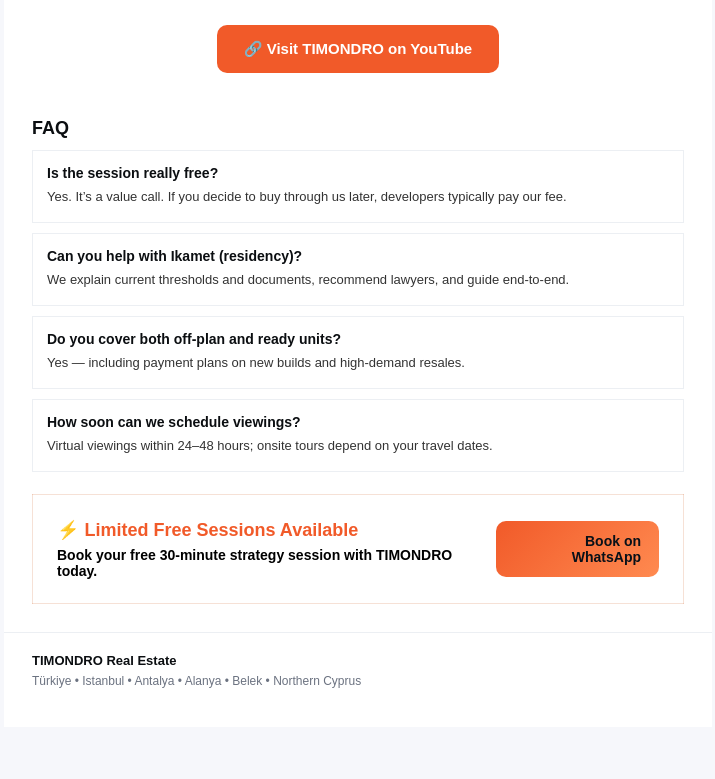
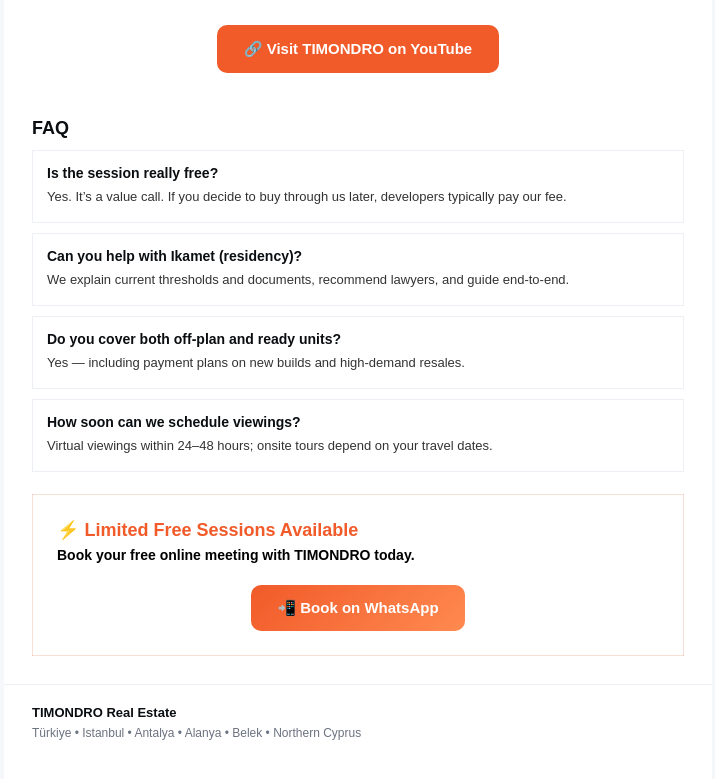
Before and after one commit to RazanAl-Masri/30-min-meeting-landing-page, a plain HTML site: page index.html in a window 1280 px wide. Shown: the part 1444-2223 px from the top of the page, without its empty margins (282-997 px from the left). Before the commit the page ends 2171 px from the top, so only its background shows below. Drawn offline with Linux system fonts and the light colour scheme.

Commit message:
Update index.html

```diff
--- a/index.html
+++ b/index.html
@@ -353,17 +353,25 @@
     <table role="presentation" width="100%" style="background:#ffffff; border:1px solid rgba(207,108,51,.2); border-radius:14px;">
       <tr>
         <td style="padding:18px;">
-                  <table role="presentation" width="100%">
+          <table role="presentation" width="100%" style="border-collapse:collapse;">
             <tr>
-                      <td class="stack" valign="middle" style="padding:6px;">
-                        <p style="font:700 18px Arial, Helvetica, sans-serif; color:#f15a29; Margin:0 0 6px;">⚡ Limited Free Sessions Available</p>
-                        <p style="font:700 14px Arial, Helvetica, sans-serif; color:#000; Margin:0;">Book your free 30-minute strategy session with TIMONDRO today.</p>
+              <td valign="middle" style="padding:6px;">
+                <p style="font:700 18px Arial, Helvetica, sans-serif; color:#f15a29; margin:0 0 6px;">
+                  ⚡ Limited Free Sessions Available
+                </p>
+                <p style="font:700 14px Arial, Helvetica, sans-serif; color:#000; margin:0;">
+                  Book your free online meeting with TIMONDRO today.
+                </p>
               </td>
-                      <td class="stack" valign="middle" align="right" style="padding:6px;">
+            </tr>
+            <tr>
+              <td align="center" style="padding:16px 6px 6px 6px;">
                 <a href="https://wa.me/905425301811"
                    class="btn"
-                           style="display:inline-block; padding:12px 18px; font:700 14px Arial, Helvetica, sans-serif; color:#081018; background:linear-gradient(135deg,#f15a29,#ff8a50); border-radius:10px;">
-                           Book on WhatsApp
+                   style="display:inline-block; padding:14px 26px; font:700 15px Arial, Helvetica, sans-serif;
+                          color:#ffffff; background:linear-gradient(135deg,#f15a29,#ff8a50);
+                          border-radius:10px; text-decoration:none; white-space:nowrap;">
+                  📲 Book on WhatsApp
                 </a>
               </td>
             </tr>
```
Lines whose indentation alone changed are shown as unchanged.
